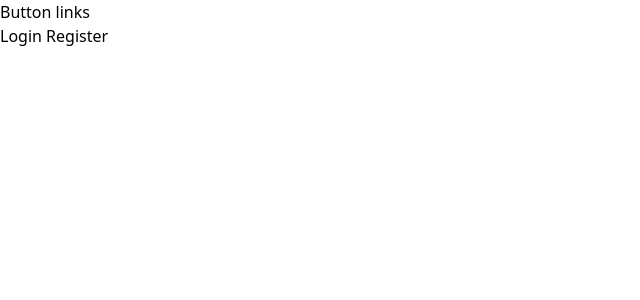
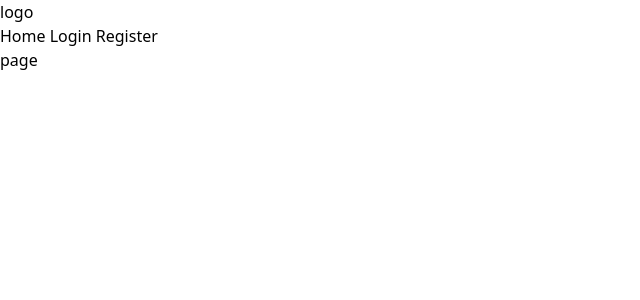
Before and after one commit to forrest-s/svelteSupa, a SvelteKit app: page / in a window 1280 px wide. Shown: the top 300 px of the page, without its empty margins (0-640 px from the left). Built offline with nearby package versions, Linux system fonts and the light colour scheme.

Commit message:
nav and routes updated.

```diff
--- /dev/null
+++ b/src/lib/components/Header.svelte
@@ -0,0 +1,8 @@
+<nav class='flex items-center h-16 border-b-2 justify-between p-2'>
+    <h1>logo</h1>
+    <section>
+        <a href='/'>Home</a>
+        <a href="/login" class="btn btn-primary text-2xl">Login</a>
+        <a href="/register" class="btn btn-secondary">Register</a>
+    </section>
+</nav>
--- /dev/null
+++ b/src/lib/components/Login.svelte
@@ -0,0 +1,3 @@
+<script>
+
+</script>
--- a/src/routes/+layout.svelte
+++ b/src/routes/+layout.svelte
@@ -1,7 +1,9 @@
 <script>
     import '../styles.css'
+    import Header from '$lib/components/Header.svelte'
 </script>
 
+<Header />
 <main>
     <slot />
 </main>
--- a/src/routes/+page.svelte
+++ b/src/routes/+page.svelte
@@ -1,5 +1 @@
-<h1>Button links</h1>
-<section class="auth-buttons">
-    <a href="/login" class="btn btn-primary text-2xl">Login</a>
-    <a href="/register" class="btn btn-secondary">Register</a>
-</section>
+<h1>page</h1>
```
